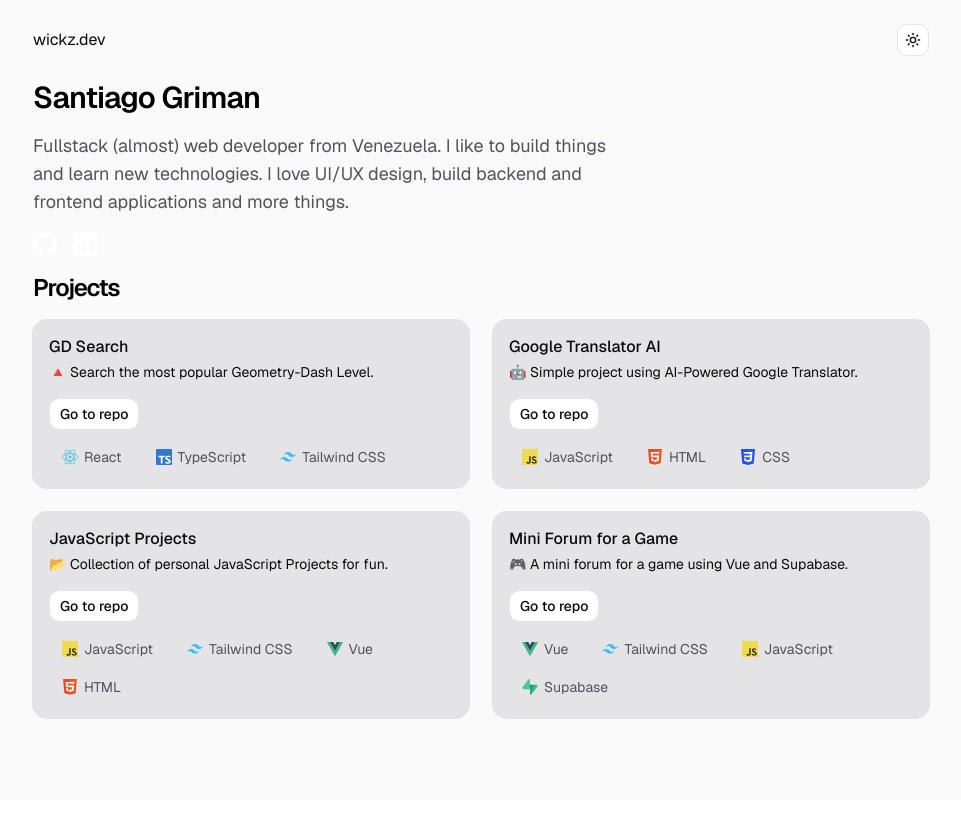
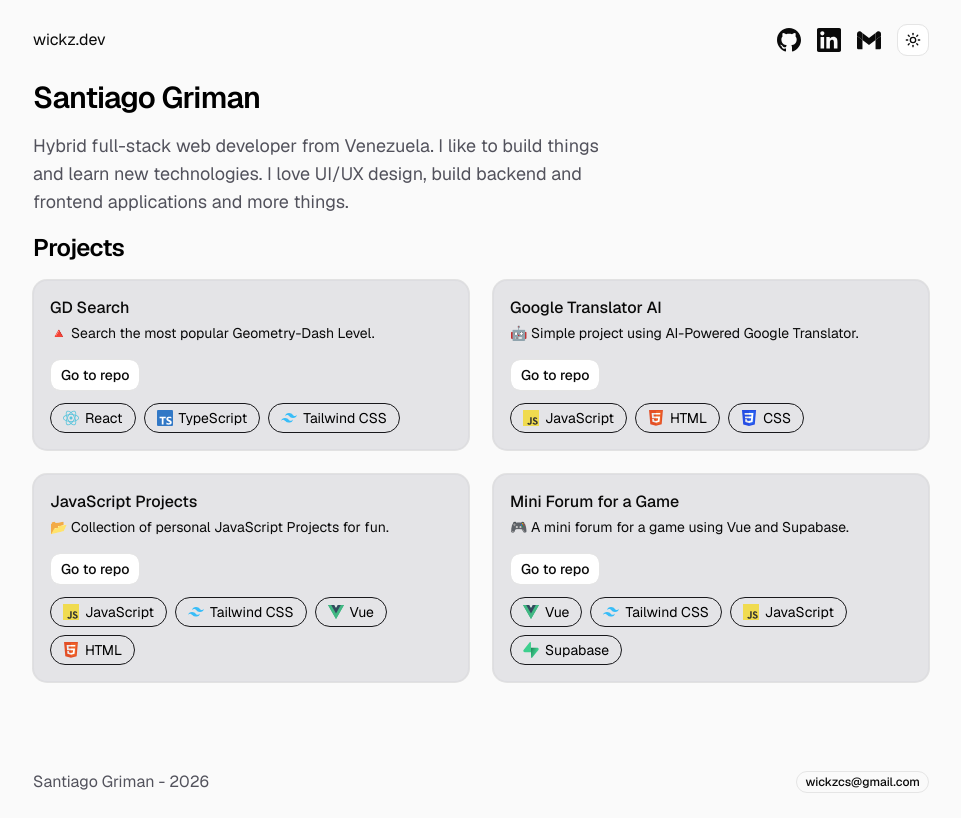
Before and after one commit to xWickz/wickz.dev, a Next.js app: page / in a window 1280 px wide. Shown: the whole page, without its empty margins (159-1120 px from the left). Built offline with nearby package versions, Linux system fonts and the light colour scheme; what tailwind-animations would draw is missing.

Commit message:
feat: add Gmail icon and badge component; update social media links in Home

```diff
--- a/app/page.tsx
+++ b/app/page.tsx
@@ -1,3 +1,4 @@
+import { Badge } from "@/components/ui/badge";
 import { Button } from "@/components/ui/button";
 
 // Shadcn
@@ -8,8 +9,10 @@
   CardHeader,
   CardTitle,
 } from "@/components/ui/card";
+
 import { ModeToggle } from "@/components/ui/modeToggle";
 import { projects } from "@/config/projects";
+
 // Interfaces
 import { socialMedia } from "@/config/socialMedia";
 
@@ -21,7 +24,20 @@
           wickz.dev
         </a>
 
-        <ModeToggle />
+        <div className="flex items-center gap-4">
+          {socialMedia.map(({ label, href, Icon }) => (
+            <a
+              key={label}
+              href={href}
+              aria-label={label}
+              target="_blank"
+              rel="noopener noreferrer"
+            >
+              <Icon className="h-6 w-6 fill-zinc-600 transition-colors duration-150 dark:fill-zinc-400 dark:hover:fill-zinc-300" />
+            </a>
+          ))}
+          <ModeToggle />
+        </div>
       </header>
 
       <main className="relative z-10 flex w-full max-w-5xl flex-col items-center justify-start gap-12 px-6 pb-16 sm:px-16 sm:items-start">
@@ -31,30 +47,14 @@
           </h1>
 
           <p className="max-w-xl text-lg text-zinc-600 dark:text-zinc-400">
-            Fullstack (almost) web developer from Venezuela. I like to build
+            Hybrid full-stack web developer from Venezuela. I like to build
             things and learn new technologies. I love UI/UX design, build
             backend and frontend applications and more things.
           </p>
 
-          {/* Links */}
-          <div className="flex items-center gap-4">
-            {socialMedia.map(({ label, href, Icon }) => (
-              <a
-                key={label}
-                href={href}
-                aria-label={label}
-                target="_blank"
-                rel="noopener noreferrer"
-                className="text-zinc-600 dark:text-zinc-400 font-semibold hover:text-zinc-700 dark:hover:text-zinc-300 "
-              >
-                <Icon className="h-6 w-6 fill-zinc-600 transition-colors duration-150 dark:fill-zinc-400 dark:hover:fill-zinc-300" />
-              </a>
-            ))}
-          </div>
-
           {/* Projects */}
 
-          <h2 className="max-w-xs text-2xl font-semibold tracking-tighter text-black dark:text-zinc-50">
+          <h2 className="max-w-xs text-2xl font-semibold tracking-tight text-black dark:text-zinc-50">
             Projects
           </h2>
 
@@ -79,7 +79,7 @@
                     {stack.map(({ label, Icon }) => (
                       <span
                         key={label}
-                        className="inline-flex items-center gap-1.5 rounded-full border border-zinc-200 px-3 py-1 text-zinc-600 dark:border-zinc-700 dark:text-zinc-200"
+                        className="inline-flex items-center gap-1.5 rounded-full border border-zinc-900 px-3 py-1 text-black dark:border-zinc-700 dark:text-zinc-200"
                       >
                         {Icon && (
                           <Icon className="h-4 w-4" aria-hidden="true" />
@@ -94,6 +94,11 @@
           </div>
         </div>
       </main>
+
+      <footer className="relative z-10 flex w-full max-w-5xl items-center justify-between px-6 py-6 sm:px-16 text-zinc-600 dark:text-zinc-400">
+        <p>Santiago Griman - 2026</p>
+        <Badge variant="outline">wickzcs@gmail.com</Badge>
+      </footer>
     </div>
   );
 }
--- a/components/icons/svgIcons.tsx
+++ b/components/icons/svgIcons.tsx
@@ -8,7 +8,7 @@
       clipRule="evenodd"
       d="M8 0C3.58 0 0 3.58 0 8C0 11.54 2.29 14.53 5.47 15.59C5.87 15.66 6.02 15.42 6.02 15.21C6.02 15.02 6.01 14.39 6.01 13.72C4 14.09 3.48 13.23 3.32 12.78C3.23 12.55 2.84 11.84 2.5 11.65C2.22 11.5 1.82 11.13 2.49 11.12C3.12 11.11 3.57 11.7 3.72 11.94C4.44 13.15 5.59 12.81 6.05 12.6C6.12 12.08 6.33 11.73 6.56 11.53C4.78 11.33 2.92 10.64 2.92 7.58C2.92 6.71 3.23 5.99 3.74 5.43C3.66 5.23 3.38 4.41 3.82 3.31C3.82 3.31 4.49 3.1 6.02 4.13C6.66 3.95 7.34 3.86 8.02 3.86C8.7 3.86 9.38 3.95 10.02 4.13C11.55 3.09 12.22 3.31 12.22 3.31C12.66 4.41 12.38 5.23 12.3 5.43C12.81 5.99 13.12 6.7 13.12 7.58C13.12 10.65 11.25 11.33 9.47 11.53C9.76 11.78 10.01 12.26 10.01 13.01C10.01 14.08 10 14.94 10 15.21C10 15.42 10.15 15.67 10.55 15.59C13.71 14.53 16 11.53 16 8C16 3.58 12.42 0 8 0Z"
       transform="scale(64)"
-      fill="#ffff"
+      fill="currentColor"
     />
   </svg>
 );
@@ -18,7 +18,7 @@
     <title>LinkedIn</title>
     <path
       d="M218.123 218.127h-37.931v-59.403c0-14.165-.253-32.4-19.728-32.4-19.756 0-22.779 15.434-22.779 31.369v60.43h-37.93V95.967h36.413v16.694h.51a39.907 39.907 0 0 1 35.928-19.733c38.445 0 45.533 25.288 45.533 58.186l-.016 67.013ZM56.955 79.27c-12.157.002-22.014-9.852-22.016-22.009-.002-12.157 9.851-22.014 22.008-22.016 12.157-.003 22.014 9.851 22.016 22.008A22.013 22.013 0 0 1 56.955 79.27m18.966 138.858H37.95V95.967h37.97v122.16ZM237.033.018H18.89C8.58-.098.125 8.161-.001 18.471v219.053c.122 10.315 8.576 18.582 18.89 18.474h218.144c10.336.128 18.823-8.139 18.966-18.474V18.454c-.147-10.33-8.635-18.588-18.966-18.453"
-      fill="#ffff"
+      fill="currentColor"
     />
   </svg>
 );
@@ -184,6 +184,37 @@
   </svg>
 );
 
+const Gmail = (props: SVGProps<SVGSVGElement>) => (
+  <svg {...props} viewBox="0 49.4 512 399.42">
+    <title>wickzcs@gmail.com</title>
+    <g fill="none" fillRule="evenodd">
+      <g fillRule="nonzero">
+        <path
+          fill="currentColor"
+          d="M34.91 448.818h81.454V251L0 163.727V413.91c0 19.287 15.622 34.91 34.91 34.91z"
+        />
+        <path
+          fill="currentColor"
+          d="M395.636 448.818h81.455c19.287 0 34.909-15.622 34.909-34.909V163.727L395.636 251z"
+        />
+        <path
+          fill="currentColor"
+          d="M395.636 99.727V251L512 163.727v-46.545c0-43.142-49.25-67.782-83.782-41.891z"
+        />
+      </g>
+      <path
+        fill="currentColor"
+        d="M116.364 251V99.727L256 204.455 395.636 99.727V251L256 355.727z"
+      />
+      <path
+        fill="currentColor"
+        fillRule="nonzero"
+        d="M0 117.182v46.545L116.364 251V99.727L83.782 75.291C49.25 49.4 0 74.04 0 117.18z"
+      />
+    </g>
+  </svg>
+);
+
 export {
   GitHub,
   LinkedIn,
@@ -195,4 +226,5 @@
   Vue,
   Supabase,
   CSS,
+  Gmail,
 };
--- /dev/null
+++ b/components/ui/badge.tsx
@@ -0,0 +1,48 @@
+import { cva, type VariantProps } from "class-variance-authority";
+import { Slot } from "radix-ui";
+import type * as React from "react";
+
+import { cn } from "@/components/lib/utils";
+
+const badgeVariants = cva(
+  "inline-flex items-center justify-center rounded-full border border-transparent px-2 py-0.5 text-xs font-medium w-fit whitespace-nowrap shrink-0 [&>svg]:size-3 gap-1 [&>svg]:pointer-events-none focus-visible:border-ring focus-visible:ring-ring/50 focus-visible:ring-[3px] aria-invalid:ring-destructive/20 dark:aria-invalid:ring-destructive/40 aria-invalid:border-destructive transition-[color,box-shadow] overflow-hidden",
+  {
+    variants: {
+      variant: {
+        default: "bg-primary text-primary-foreground [a&]:hover:bg-primary/90",
+        secondary:
+          "bg-secondary text-secondary-foreground [a&]:hover:bg-secondary/90",
+        destructive:
+          "bg-destructive text-white [a&]:hover:bg-destructive/90 focus-visible:ring-destructive/20 dark:focus-visible:ring-destructive/40 dark:bg-destructive/60",
+        outline:
+          "border-border text-foreground [a&]:hover:bg-accent [a&]:hover:text-accent-foreground",
+        ghost: "[a&]:hover:bg-accent [a&]:hover:text-accent-foreground",
+        link: "text-primary underline-offset-4 [a&]:hover:underline",
+      },
+    },
+    defaultVariants: {
+      variant: "default",
+    },
+  },
+);
+
+function Badge({
+  className,
+  variant = "default",
+  asChild = false,
+  ...props
+}: React.ComponentProps<"span"> &
+  VariantProps<typeof badgeVariants> & { asChild?: boolean }) {
+  const Comp = asChild ? Slot.Root : "span";
+
+  return (
+    <Comp
+      data-slot="badge"
+      data-variant={variant}
+      className={cn(badgeVariants({ variant }), className)}
+      {...props}
+    />
+  );
+}
+
+export { Badge, badgeVariants };
--- a/components/ui/card.tsx
+++ b/components/ui/card.tsx
@@ -11,7 +11,7 @@
     data-slot="card"
     data-size={size}
     className={cn(
-      "ring-foreground/10 bg-zinc-200 dark:bg-card dark:text-card-foreground gap-4 overflow-hidden rounded-xl py-4 text-sm ring-1 has-data-[slot=card-footer]:pb-0 has-[>img:first-child]:pt-0 data-[size=sm]:gap-3 data-[size=sm]:py-3 data-[size=sm]:has-data-[slot=card-footer]:pb-0 *:[img:first-child]:rounded-t-xl *:[img:last-child]:rounded-b-xl group/card flex flex-col",
+      "border-1 border-zinc-400/10 ring-foreground/10 bg-zinc-200 dark:bg-card dark:text-card-foreground gap-4 overflow-hidden rounded-xl py-4 text-sm ring-1 has-data-[slot=card-footer]:pb-0 has-[>img:first-child]:pt-0 data-[size=sm]:gap-3 data-[size=sm]:py-3 data-[size=sm]:has-data-[slot=card-footer]:pb-0 *:[img:first-child]:rounded-t-xl *:[img:last-child]:rounded-b-xl group/card flex flex-col",
       className,
     )}
     {...props}
--- a/config/socialMedia.ts
+++ b/config/socialMedia.ts
@@ -1,4 +1,4 @@
-import { GitHub, LinkedIn } from "@/components/icons/svgIcons";
+import { GitHub, Gmail, LinkedIn } from "@/components/icons/svgIcons";
 import type { SocialMedia } from "@/interfaces/SocialMedia";
 
 export const socialMedia: SocialMedia[] = [
@@ -12,4 +12,9 @@
     href: "https://www.linkedin.com/in/santiago-griman/",
     Icon: LinkedIn,
   },
+  {
+    label: "Gmail",
+    href: "mailto:wickzcs@gmail.com",
+    Icon: Gmail,
+  },
 ];
```
